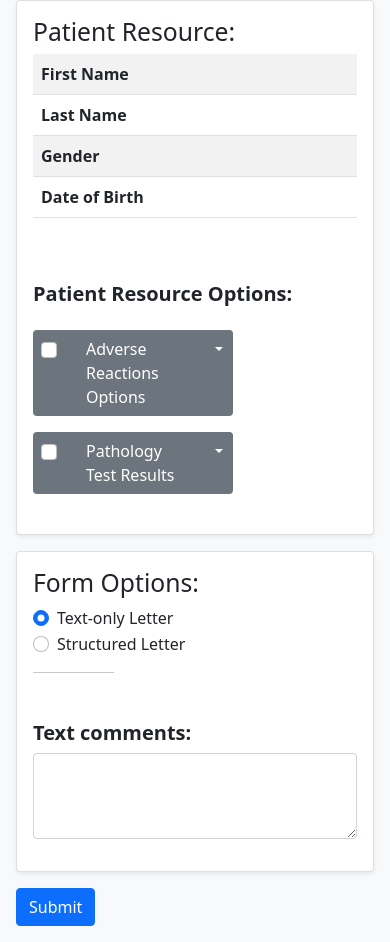
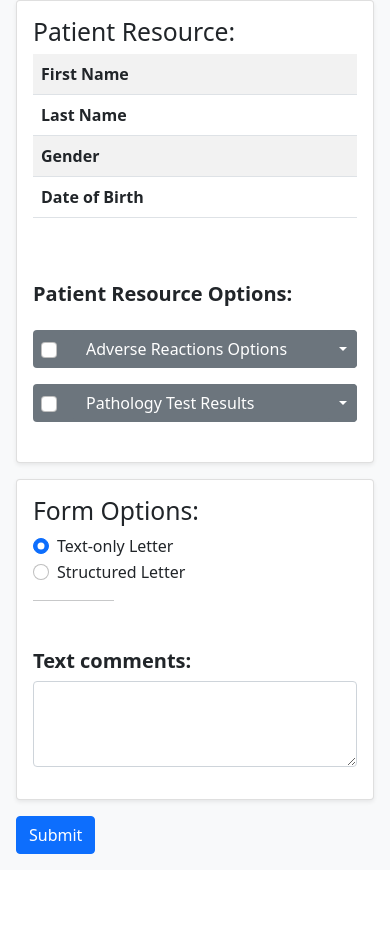
Before and after one commit to SeanLi1994/referral-letter, a plain HTML site: page index.html in a window 390 px wide. Shown: the part 1064-2006 px from the top of the page. After the commit the page ends 1934 px from the top, so only its background shows below. Drawn offline with nearby package versions, Linux system fonts and the light colour scheme.

Commit message:
Update index.html

```diff
--- a/index.html
+++ b/index.html
@@ -125,7 +125,7 @@
                             </div>
 
                             <h5><strong>Patient Resource Options:</strong></h5>
-                            <div class="d-grid gap-2 col-8 my-3">
+                            <div class="d-grid gap-2 col-md-8 my-3">
                                 <div class="d-flex bd-highlight bg-secondary rounded">
                                     <div class="px-2 pt-2 bd-highlight">
                                         <div class="form-check">
@@ -134,7 +134,7 @@
                                         </div>
                                     </div>
                                     <div class="flex-grow-1 bd-highlight">
-                                        <div class="d-grid col-12">
+                                        <div class="d-grid">
                                             <button type="button" class="btn btn-secondary text-start" data-bs-toggle="collapse" data-bs-target="#multiCollapseExample1" aria-expanded="false" aria-controls="multiCollapseExample1">Adverse Reactions Options</button>
                                         </div>
                                     </div>
```
